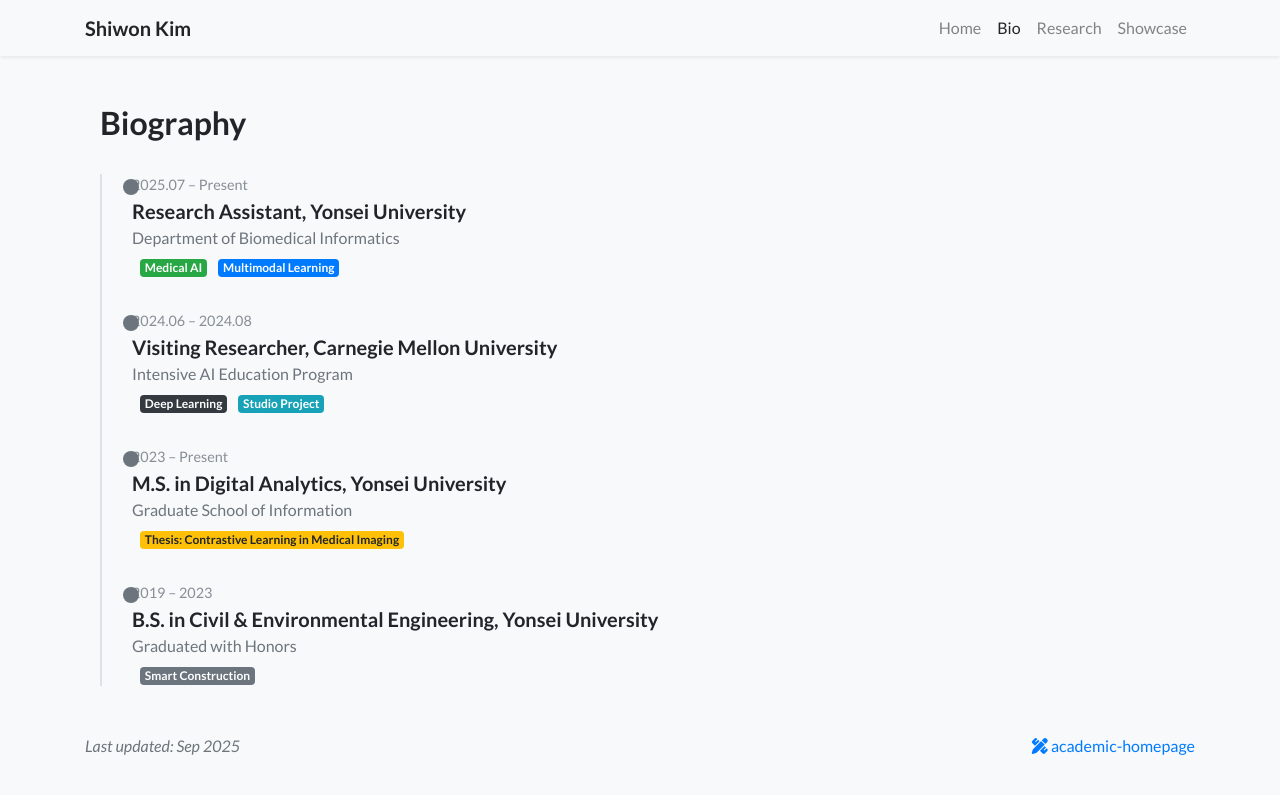
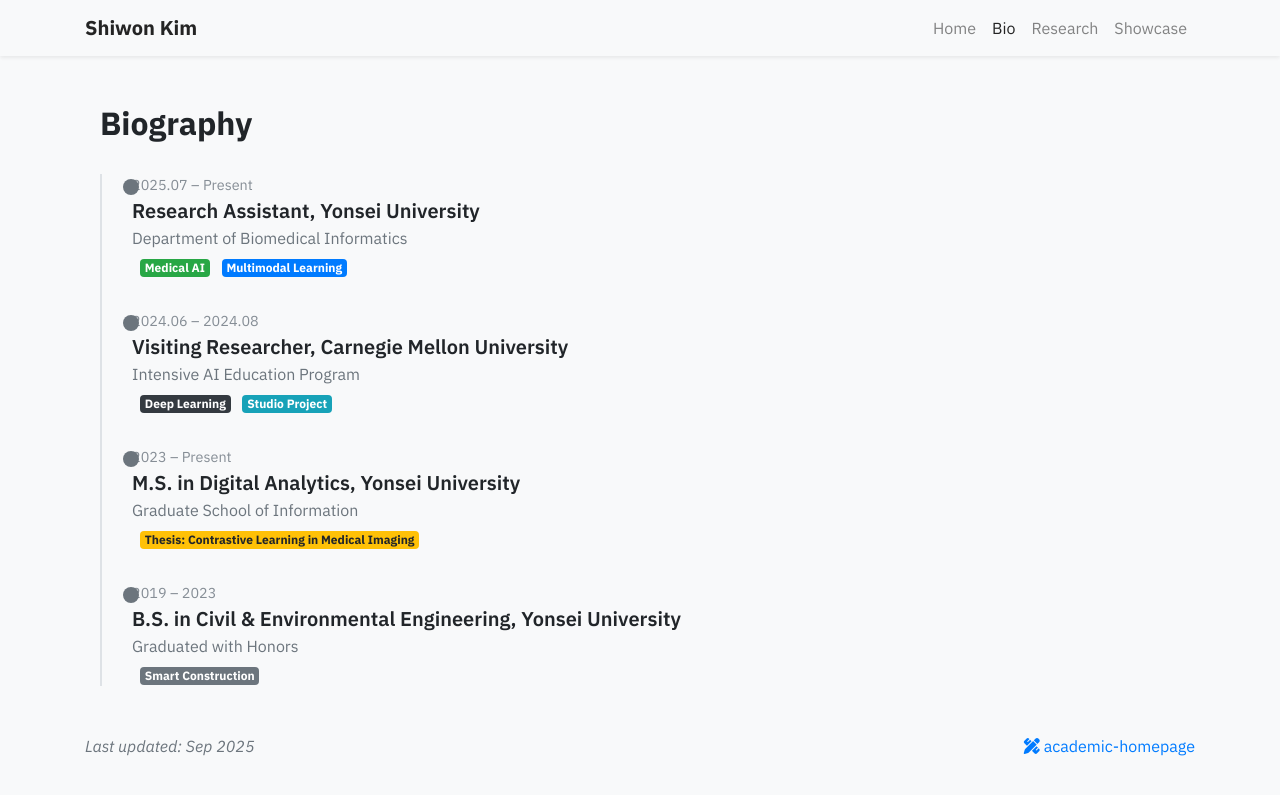
Before and after one commit to shiwonkim/shiwonkim.github.io, a Jekyll site: the page built from bio.html, in a window 1280 px wide. Shown: the top 795 px of the page. Built offline with Jekyll 4.4.1, drawn with Linux system fonts in a browser that asks for light colours; nearby versions of some CDN libraries; some web fonts are replaced; a style sheet for code colours, icons or effects is not loaded.

Commit message:
edit profile

```diff
--- a/_layouts/default.html
+++ b/_layouts/default.html
@@ -14,6 +14,7 @@
     <link rel="preconnect" href="https://fonts.gstatic.com" crossorigin>
     <link href="https://fonts.googleapis.com/css2?family=Lato:ital,wght@0,300;0,400;0,700;0,900;1,300;1,400;1,700;1,900&family=Raleway:ital,wght@0,300;0,400;0,500;1,300;1,400;1,500&display=swap" rel="stylesheet">
     <link href="https://fonts.googleapis.com/css2?family=Alan+Sans:wght@300..900&family=Source+Sans+3:ital,wght@0,200..900;1,200..900&display=swap" rel="stylesheet">
+    <link href="https://fonts.googleapis.com/css2?family=IBM+Plex+Sans:ital,wght@0,100..700;1,100..700&display=swap" rel="stylesheet">
     <link rel="stylesheet" href="https://cdn.jsdelivr.net/npm/katex@0.16.11/dist/katex.min.css" integrity="sha384-nB0miv6/jRmo5UMMR1wu3Gz6NLsoTkbqJghGIsx//Rlm+ZU03BU6SQNC66uf4l5+" crossorigin="anonymous">
     <link rel="stylesheet" href="{{ '/assets/css/global.css' | relative_url }}">
 </head>
--- a/assets/css/global.css
+++ b/assets/css/global.css
@@ -1,8 +1,9 @@
 @charset "utf-8";
 body {
-    font-family: "Lato", sans-serif;
+    /* font-family: "Lato", sans-serif; */
     /* font-family: "Source Sans 3", sans-serif; */
     /* font-family: "Alan Sans", sans-serif; */
+    font-family: "IBM Plex Sans", sans-serif;
     font-weight: 400;
     padding-top: 5.0rem;
 }
```
